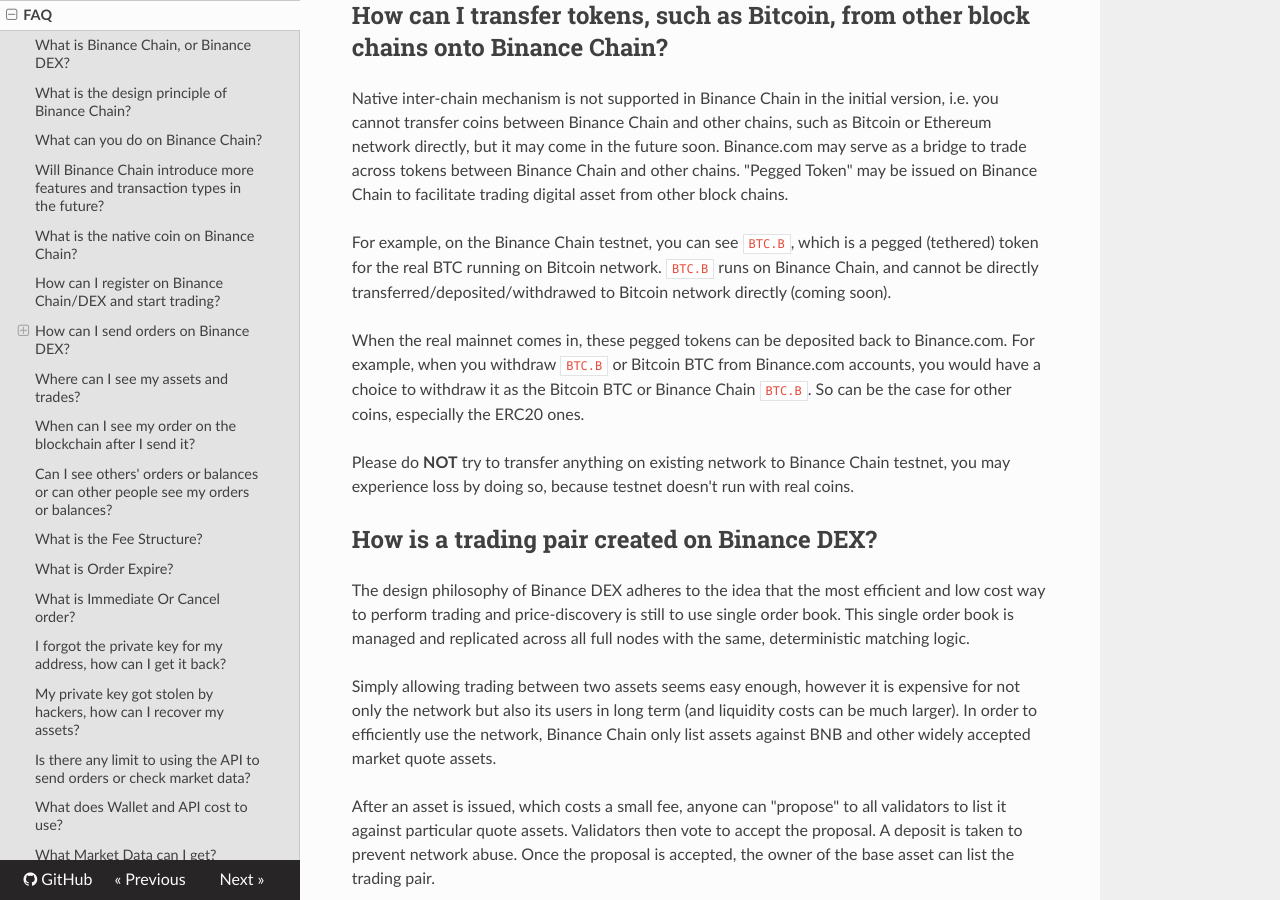
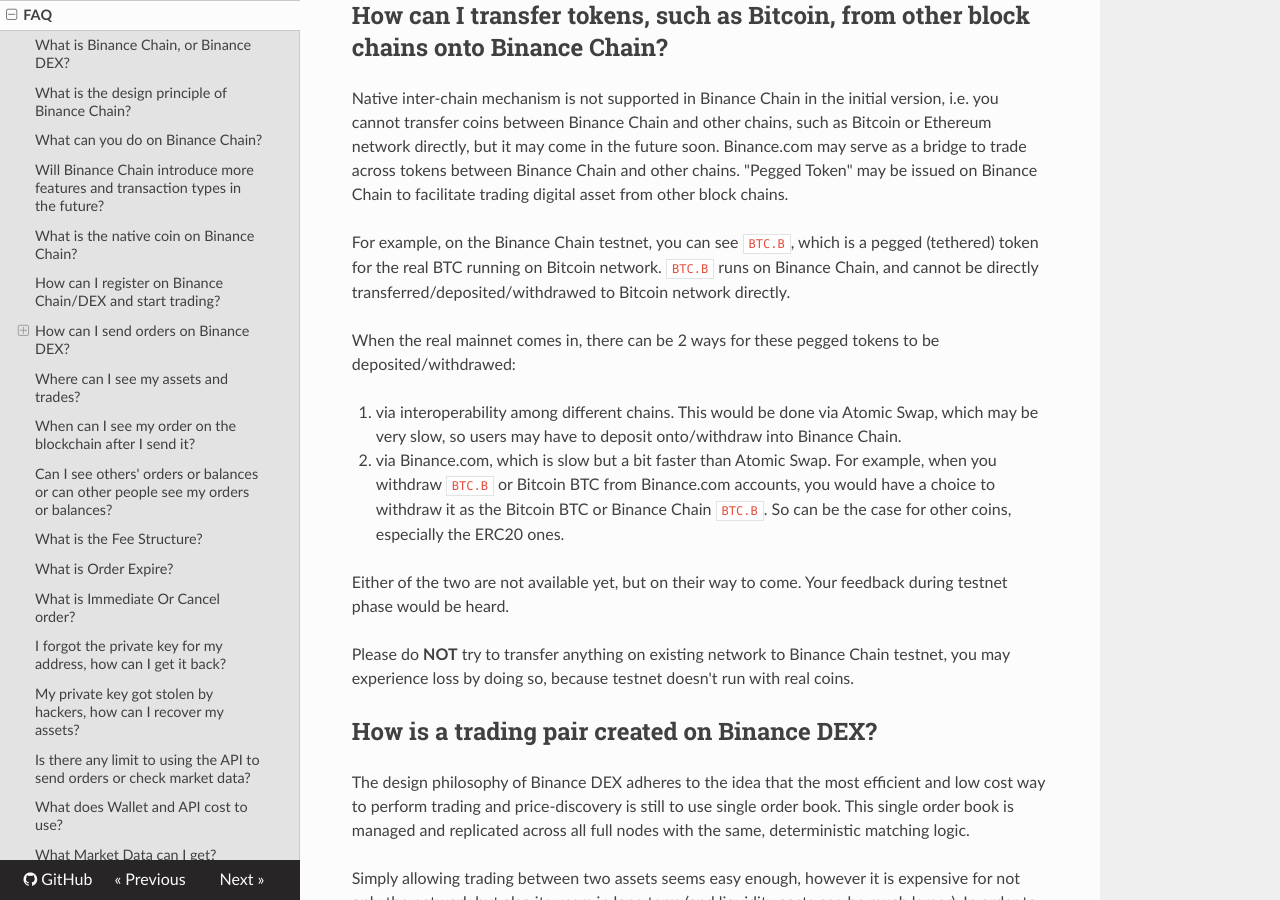
Before and after one commit to yash-sharma1/docs-site, an MkDocs documentation site: the page built from docs/faq.md, in a window 1280 px wide and 900 px high, scrolled down 6409 px. Built offline with MkDocs 1.6.1, drawn with Linux system fonts in a browser that asks for light colours; nearby versions of some CDN libraries.

Commit message:
revise pegged token part.

```diff
--- a/docs/faq.md
+++ b/docs/faq.md
@@ -238,9 +238,14 @@
 asset from other block chains.
 
 For example, on the Binance Chain testnet, you can see `BTC.B`, which is a pegged (tethered) token for the real BTC running on Bitcoin network.
-`BTC.B` runs on Binance Chain, and cannot be directly transferred/deposited/withdrawed to Bitcoin network directly (coming soon).
+`BTC.B` runs on Binance Chain, and cannot be directly transferred/deposited/withdrawed to Bitcoin network directly.
 
-When the real mainnet comes in, these pegged tokens can be deposited back to Binance.com. For example, when you withdraw `BTC.B` or Bitcoin BTC from Binance.com accounts, you would have a choice to withdraw it as the Bitcoin BTC or Binance Chain `BTC.B`. So can be the case for other coins, especially the ERC20 ones.
+When the real mainnet comes in, there can be 2 ways for these pegged tokens to be deposited/withdrawed:
+
+1. via interoperability among different chains. This would be done via Atomic Swap, which may be very slow, so users may have to deposit onto/withdraw into Binance Chain.
+2. via Binance.com, which is slow but a bit faster than Atomic Swap. For example, when you withdraw `BTC.B` or Bitcoin BTC from Binance.com accounts, you would have a choice to withdraw it as the Bitcoin BTC or Binance Chain `BTC.B`. So can be the case for other coins, especially the ERC20 ones.
+
+Either of the two are not available yet, but on their way to come. Your feedback during testnet phase would be heard.
 
 Please do __NOT__ try to transfer anything on existing network to Binance Chain testnet, you may experience loss by doing so, because testnet doesn't run with real coins.
 
```
